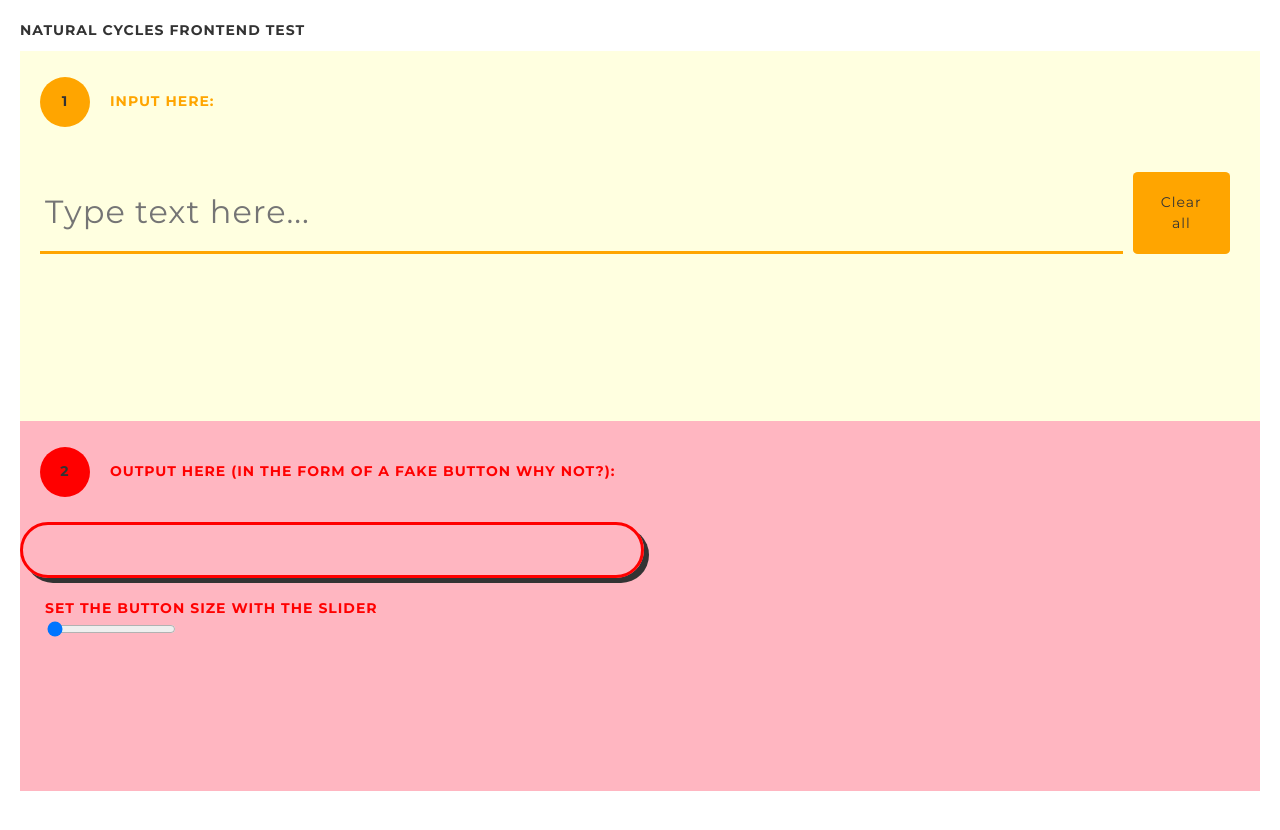
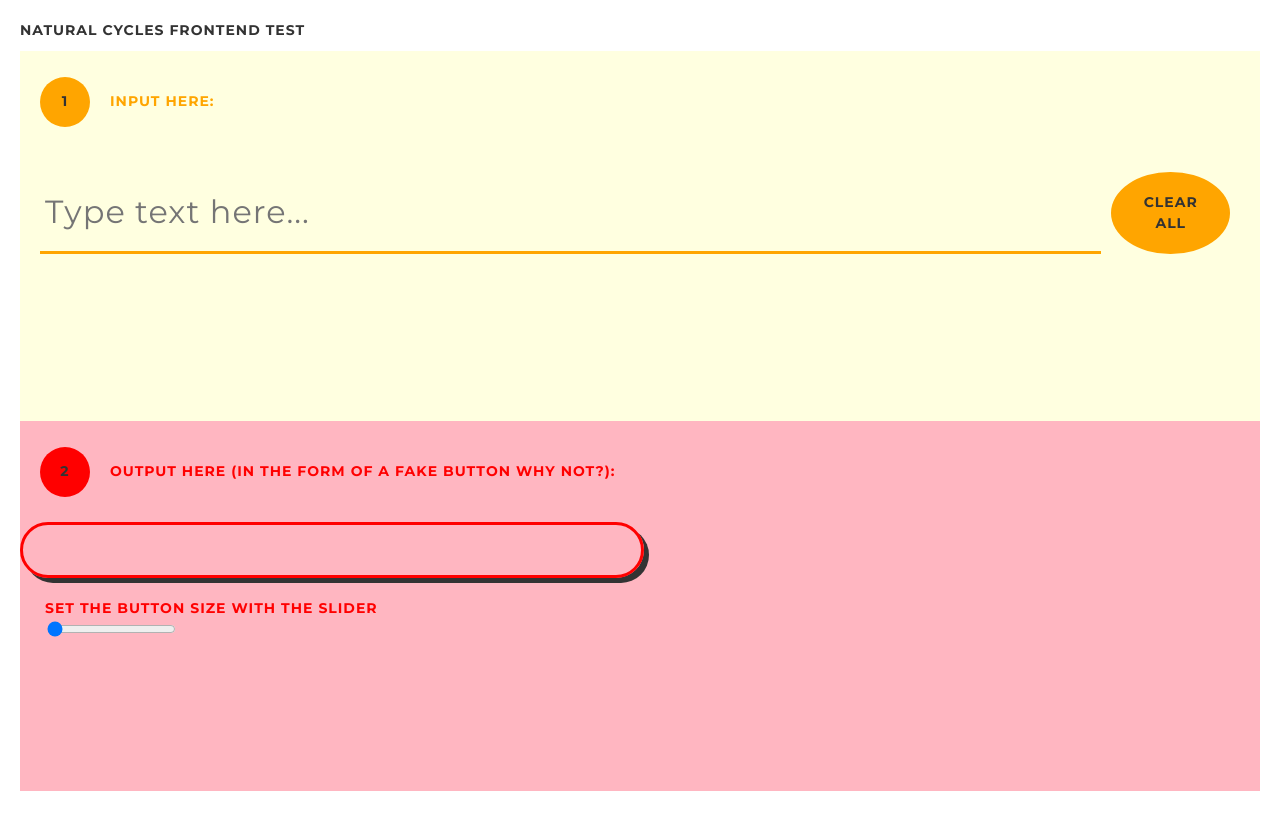
Before and after one commit to njons/NC-Frontend-challenge, a plain HTML site: page index.html in a window 1280 px wide. Drawn offline with Linux system fonts and the light colour scheme.

Commit message:
adds final styling for clear button

```diff
--- a/index.html
+++ b/index.html
@@ -23,7 +23,7 @@
           </div>
           <div class="flex-row margin">
               <input id="input__text" class="font reg" type="text" placeholder="Type text here..." autocomplete="off" autofocus>
-              <button id="clear" class="font reg">Clear all</button>
+              <button id="clear" class="font bold">Clear all</button>
           </div>
         </div>
       </section>
--- a/style/main.css
+++ b/style/main.css
@@ -18,9 +18,6 @@ section {
 }
 
 .container {
-  /* width: calc(100%);
-  display: flex;
-  flex-direction: column; */
   margin: 10px 0;
   height: 100%;
 }
@@ -101,10 +98,8 @@ button {
   padding: 20px;
   color: white;
   background-color: orange;
-  border-radius: 5%;
+  border-radius: 50%;
   justify-content: center;
-  /* height: 100px;
-  width: 200px; */
   cursor: pointer;
 }
 
@@ -148,3 +143,7 @@ button {
   display: inline-block;
   margin-left: 25px;
 }
+
+#slider {
+  cursor: pointer;
+}
```
